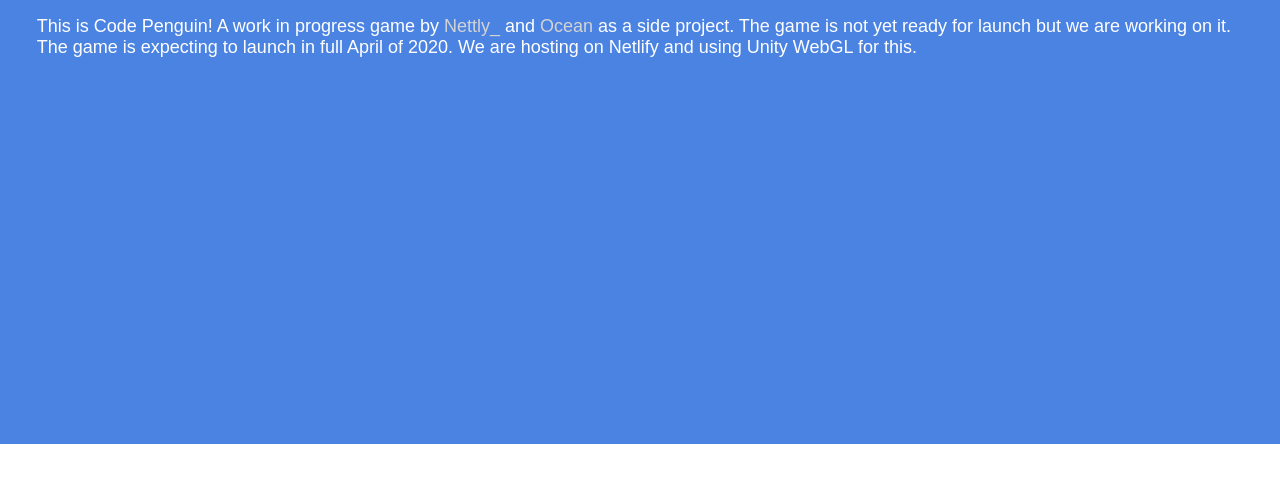
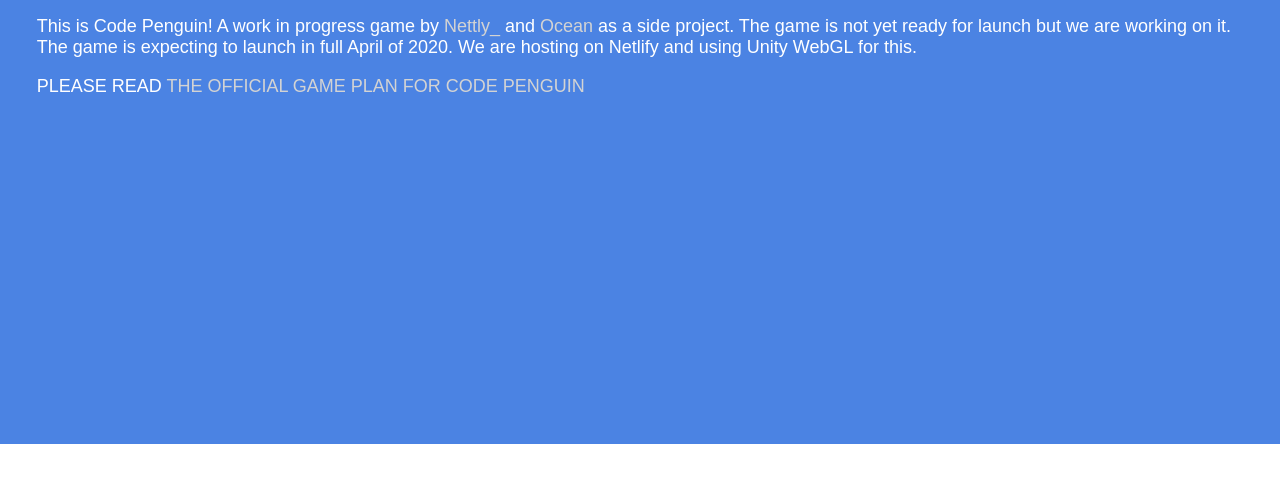
Before and after one commit to KaiLyons/CodePenguin, a plain HTML site: page index.html in a window 1280 px wide. Shown: the part 211-694 px from the top of the page. Drawn offline with Linux system fonts and the light colour scheme.

Commit message:
Update index.html

```diff
--- a/index.html
+++ b/index.html
@@ -43,6 +43,7 @@
 
                     <div id="welcome">
                         <p>This is Code Penguin! A work in progress game by <a href="https://nettly.me" target="_blank">Nettly_</a> and <a href="bruhchan.xyz" target="_blank">Ocean</a> as a side project. The game is not yet ready for launch but we are working on it. The game is expecting to launch in full April of 2020. We are hosting on Netlify and using Unity WebGL for this.</p>
+                        <p>PLEASE READ <a href="https://medium.com/nettly/the-plan-for-code-penguin-fae19451e194" target="_blank">THE OFFICIAL GAME PLAN FOR CODE PENGUIN</a>
                     </div>
                 </div>
             </div>
```
